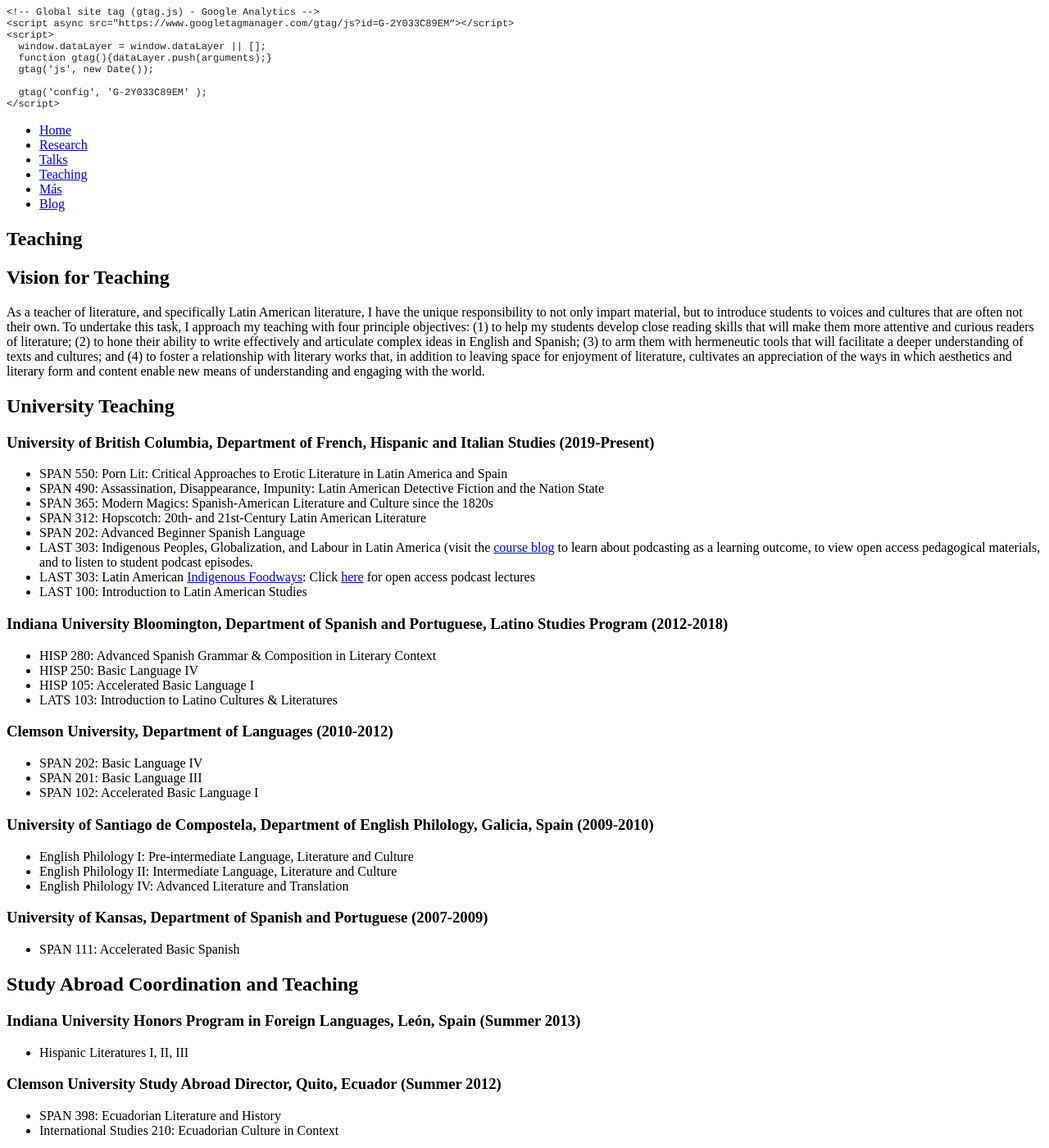
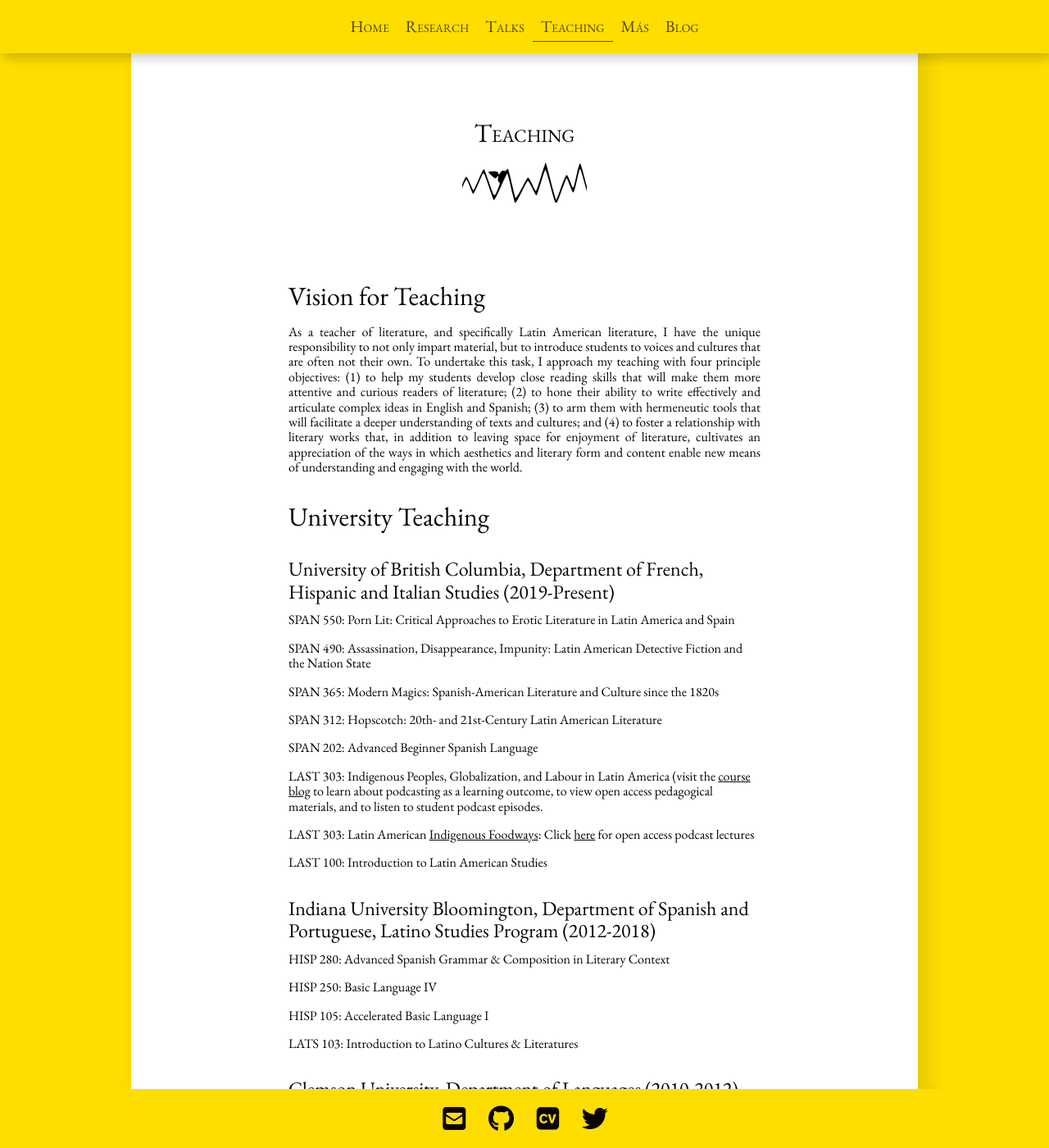
Before and after one commit to dajmcdon/tamara-site, a Jekyll site: the page built from teaching.md, in a window 1280 px wide and 1400 px high. Shown: the whole window at 82% size. Built offline with Jekyll 4.4.1, drawn with Linux system fonts in a browser that asks for light colours; nearby versions of some CDN libraries; some web fonts are replaced.

Commit message:
trying again with GA

```diff
--- a/_includes/google-analytics.html
+++ b/_includes/google-analytics.html
@@ -1,27 +1,9 @@
-<!DOCTYPE html PUBLIC "-//W3C//DTD HTML 4.01//EN" "http://www.w3.org/TR/html4/strict.dtd">
-<html>
-<head>
-  <meta http-equiv="Content-Type" content="text/html; charset=utf-8">
-  <meta http-equiv="Content-Style-Type" content="text/css">
-  <title></title>
-  <meta name="Generator" content="Cocoa HTML Writer">
-  <meta name="CocoaVersion" content="2022.3">
-  <style type="text/css">
-    p.p1 {margin: 0.0px 0.0px 0.0px 0.0px; font: 12.0px Courier; color: #000000; color: rgba(0, 0, 0, 0.87); -webkit-text-stroke: rgba(0, 0, 0, 0.87); background-color: #ffffff}
-    p.p2 {margin: 0.0px 0.0px 0.0px 0.0px; font: 12.0px Courier; color: #000000; color: rgba(0, 0, 0, 0.87); -webkit-text-stroke: rgba(0, 0, 0, 0.87)}
-    span.s1 {font-kerning: none}
-  </style>
-</head>
-<body>
-<p class="p1"><span class="s1">&lt;!-- Global site tag (gtag.js) - Google Analytics --&gt;</span></p>
-<p class="p1"><span class="s1">&lt;script async src="https://www.googletagmanager.com/gtag/js?id={{ site.google_analytics }}“&gt;&lt;/script&gt;</span></p>
-<p class="p1"><span class="s1">&lt;script&gt;</span></p>
-<p class="p1"><span class="s1"><span class="Apple-converted-space">  </span>window.dataLayer = window.dataLayer || [];</span></p>
-<p class="p1"><span class="s1"><span class="Apple-converted-space">  </span>function gtag(){dataLayer.push(arguments);}</span></p>
-<p class="p1"><span class="s1"><span class="Apple-converted-space">  </span>gtag('js', new Date());</span></p>
-<p class="p2"><span class="s1"><br>
-</span></p>
-<p class="p1"><span class="s1"><span class="Apple-converted-space">  </span>gtag('config', '{{ site.google_analytics }}' );</span></p>
-<p class="p1"><span class="s1">&lt;/script&gt;</span></p>
-</body>
-</html>
+<!-- Global site tag (gtag.js) - Google Analytics -->
+<script async src="https://www.googletagmanager.com/gtag/js?id={{ site.google_analytics }}"></script>
+<script>
+  window.dataLayer = window.dataLayer || [];
+  function gtag(){dataLayer.push(arguments);}
+  gtag('js', new Date());
+
+  gtag('config', '{{ site.google_analytics }}');
+</script>
--- a/_layouts/default.html
+++ b/_layouts/default.html
@@ -1,17 +1,82 @@
-<!DOCTYPE html PUBLIC "-//W3C//DTD HTML 4.01//EN" "http://www.w3.org/TR/html4/strict.dtd">
-<html>
-<head>
-  <meta http-equiv="Content-Type" content="text/html; charset=utf-8">
-  <meta http-equiv="Content-Style-Type" content="text/css">
-  <title>{{ site.title }}{% if page.title and page.title != "" %} — {{ page.title }}{% endif %}</title>
-  <meta name="Generator" content="Cocoa HTML Writer">
-  <meta name="CocoaVersion" content="2022.3">
-  <style type="text/css">
-    p.p1 {margin: 0.0px 0.0px 0.0px 0.0px; font: 12.0px Times; color: #000000; -webkit-text-stroke: #000000}
-    span.s1 {font-kerning: none}
-  </style>
-</head>
-<body>
-<p class="p1"><span class="s1">{%- if jekyll.environment == 'production' and site.google_analytics -%} {%- include google-analytics.html -%} {%- endif -%} {{ content }} {% unless site.hide_search %} {% include search.html %} {% endunless %} {% include menu.html %} {% if page.layout == 'home' %} {% else %} {% include footer.html %} {% endif %}<span class="Apple-converted-space"> </span></span></p>
-</body>
+<!DOCTYPE html>
+<html lang="{{ page.lang | default: site.lang | default: "en" }}">
+  <head>
+
+    <meta charset="utf-8">
+    <meta http-equiv="X-UA-Compatible" content="IE=edge">
+    <meta name="viewport" content="width=device-width, initial-scale=1">
+
+    <title>{{ site.title }}{% if page.title and page.title != "" %} &mdash; {{ page.title }}{% endif %}</title>
+
+    <link rel="stylesheet" href="{{ '/assets/css/main.css' | absolute_url }}?{{ site.time | date: '%s%N' }}">
+
+<link rel="apple-touch-icon" sizes="57x57" href="/assets/images/icons/apple-icon-57x57.png">
+<link rel="apple-touch-icon" sizes="60x60" href="/assets/images/icons/apple-icon-60x60.png">
+<link rel="apple-touch-icon" sizes="72x72" href="/assets/images/icons/apple-icon-72x72.png">
+<link rel="apple-touch-icon" sizes="76x76" href="/assets/images/icons/apple-icon-76x76.png">
+<link rel="apple-touch-icon" sizes="114x114" href="/assets/images/icons/apple-icon-114x114.png">
+<link rel="apple-touch-icon" sizes="120x120" href="/assets/images/icons/apple-icon-120x120.png">
+<link rel="apple-touch-icon" sizes="144x144" href="/assets/images/icons/apple-icon-144x144.png">
+<link rel="apple-touch-icon" sizes="152x152" href="/assets/images/icons/apple-icon-152x152.png">
+<link rel="apple-touch-icon" sizes="180x180" href="/assets/images/icons/apple-icon-180x180.png">
+<link rel="icon" type="image/png" sizes="192x192"  href="/assets/images/icons/android-icon-192x192.png">
+<link rel="icon" type="image/png" sizes="32x32" href="/assets/images/icons/favicon-32x32.png">
+<link rel="icon" type="image/png" sizes="96x96" href="/assets/images/icons/favicon-96x96.png">
+<link rel="icon" type="image/png" sizes="16x16" href="/assets/images/icons/favicon-16x16.png">
+<link rel="manifest" href="/assets/images/icons/manifest.json">
+<meta name="msapplication-TileColor" content="#ffffff">
+<meta name="msapplication-TileImage" content="/assets/images/icons/ms-icon-144x144.png">
+<meta name="theme-color" content="#ffffff">
+
+    <script src="https://kit.fontawesome.com/611abcc667.js"></script>
+    <link rel="stylesheet" href="/assets/css/academicons.min.css"/>
+
+
+
+    {%- if jekyll.environment == 'production' and site.google_analytics -%}
+      {%- include google-analytics.html -%}
+    {%- endif -%}
+
+    <script>
+		function myFun() {
+		  var x = document.getElementById("js-menu");
+		  if (x.style.display === "block") {
+		    x.style.display = "none";
+		  } else {
+		    x.style.display = "block";
+		  }
+		}
+	</script>
+
+  </head>
+  <body>
+
+	<!--
+    {% if page.layout == 'home' %}
+      <a href="#main" class="skip-navigation">
+        Skip to list of posts
+      </a>
+    {% else %}
+      <a href="#main" class="skip-navigation">
+        Skip to content
+      </a>
+    {% endif %}
+    -->
+
+    {{ content }}
+
+    {% unless site.hide_search %}
+      {% include search.html %}
+    {% endunless %}
+
+    {% include menu.html %}
+
+
+ 	{% if page.layout == 'home' %}
+    {% else %}
+    	{% include footer.html %}
+    {% endif %}
+
+
+  </body>
 </html>
```
